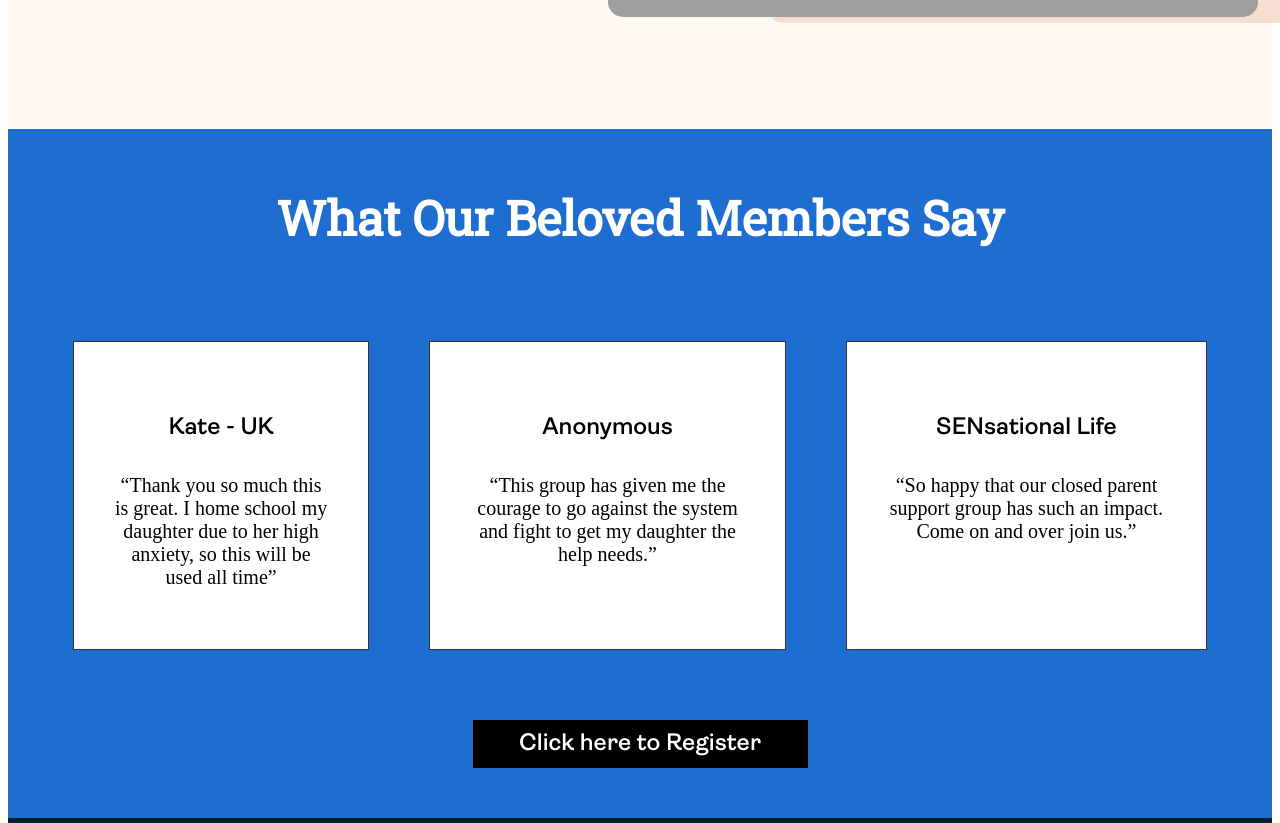
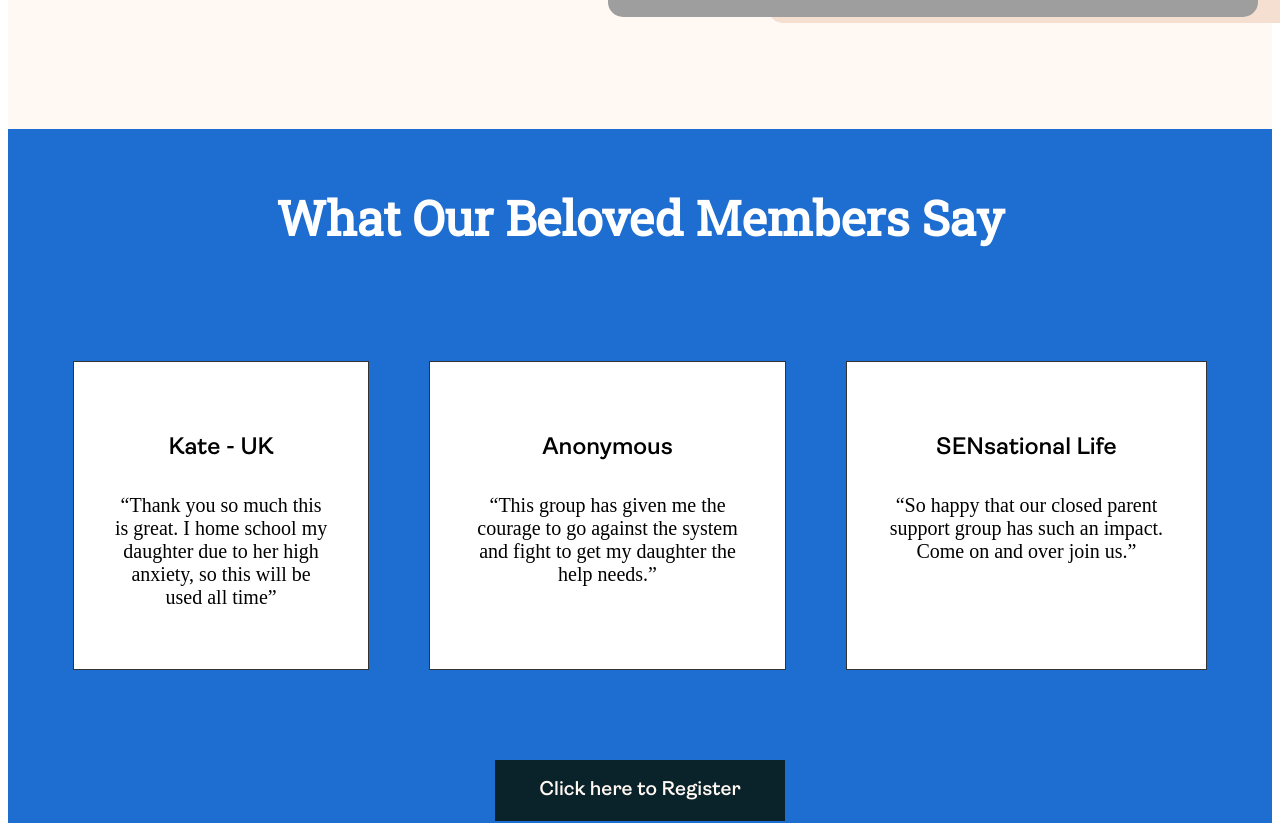
Before and after one commit to Sensational-Life/asd, a React (Create React App) app in the folder client/: page / in a window 1280 px wide. Shown: the part 3620-4443 px from the top of the page. Built offline with nearby package versions, Linux system fonts and the light colour scheme; grey boxes are pictures that could not be loaded.

Commit message:
refactor code

```diff
--- a/client/src/pages/Home/MemberSays/Cards.js
+++ b/client/src/pages/Home/MemberSays/Cards.js
@@ -1,5 +1,5 @@
 import React from "react";
-import "./Member.css";
+import "./MemberSays.css";
 import cardContent from "./cardContent";
 
 export default function Cards() {
--- a/client/src/pages/Home/MemberSays/Member.css
+++ b/client/src/pages/Home/MemberSays/MemberSays.css
@@ -16,7 +16,7 @@
 .member-header {
 	text-align: center;
 	color: white;
-	padding-top: 20px;
+	padding: 20px;
 	font-family: RobotoSlab-Regular;
 	font-size: 48px;
 }
@@ -28,8 +28,13 @@
 	height: fit-content;
 	align-items: stretch;
 	gap: 40px;
-	padding: 5px 5px 50px 5px;
+	padding: 5px 5px 70px 5px;
 }
+.memberSays-button-container {
+	display: flex;
+	justify-content: center;
+}
+
 .card-header {
 	font-family: "Ambit SemiBold";
 	font-size: 24px;
@@ -39,15 +44,16 @@
 	font-size: 20px;
 }
 .register-btn {
-	border: none;
-	font-size: 24px;
-	font-family: "Ambit SemiBold";
-	margin-top: 20px;
-	color: var(--white-color);
-	width: 335px;
-	align-self: center;
-	padding: 10px;
-	background-color: black;
+	font-family: 'Ambit SemiBold';
+	font-size: 20px;
+	background: var(--darkgreen-color);
+	color: #FFF8F3;
+	text-decoration: none;
+	border: 4px solid var(--darkgreen-color);
+	padding: 15px 40px;
+    cursor: pointer;
+	margin: 40px auto;
+	position: relative;
 }
 .register-btn:hover {
 	background-color: var(--darkgreen-color);
@@ -63,9 +69,12 @@
 	color: var(--white-color);
 	margin-left: 140px;
 }
-.register-btn-container {
-	align-self: center;
-	display: flex;
-	flex-direction: column;
-	gap: 5px;
+.register-btn-tooltip {
+	font-family: 'Ambit SemiBold';
+	font-size: 18px;
+	background-color: var(--darkgreen-color);
+	color: var(--main-bg-color);
+	padding: 10px 30px;
+	margin: 130px 0px 0px 240px;
+    position: absolute;
 }
--- a/client/src/pages/Home/MemberSays/MemberSays.js
+++ b/client/src/pages/Home/MemberSays/MemberSays.js
@@ -1,15 +1,15 @@
 import React, { useState } from "react";
 import Cards from "./Cards";
-import "./Member.css";
+import "./MemberSays.css";
 import { Link } from "react-router-dom";
 
 function MemberSays() {
 	const [buttonShow, setButtonShow] = useState(false);
 	return (
-		<div className="memberSays-container ">
+		<div className="memberSays-container">
 			<h1 className="member-header">What Our Beloved Members Say</h1>
 			<Cards />
-			<div className="register-btn-container">
+			<div className="memberSays-button-container">
 				<Link to="/register">
 					<button
 						className="register-btn"
@@ -20,9 +20,9 @@ function MemberSays() {
 					</button>
 				</Link>
 				{buttonShow && (
-					<button className="register-btn-hover ">
-						Click here to Register
-					</button>
+						<button className="register-btn-tooltip ">
+							Click here to Register
+						</button>
 				)}
 			</div>
 		</div>
```
